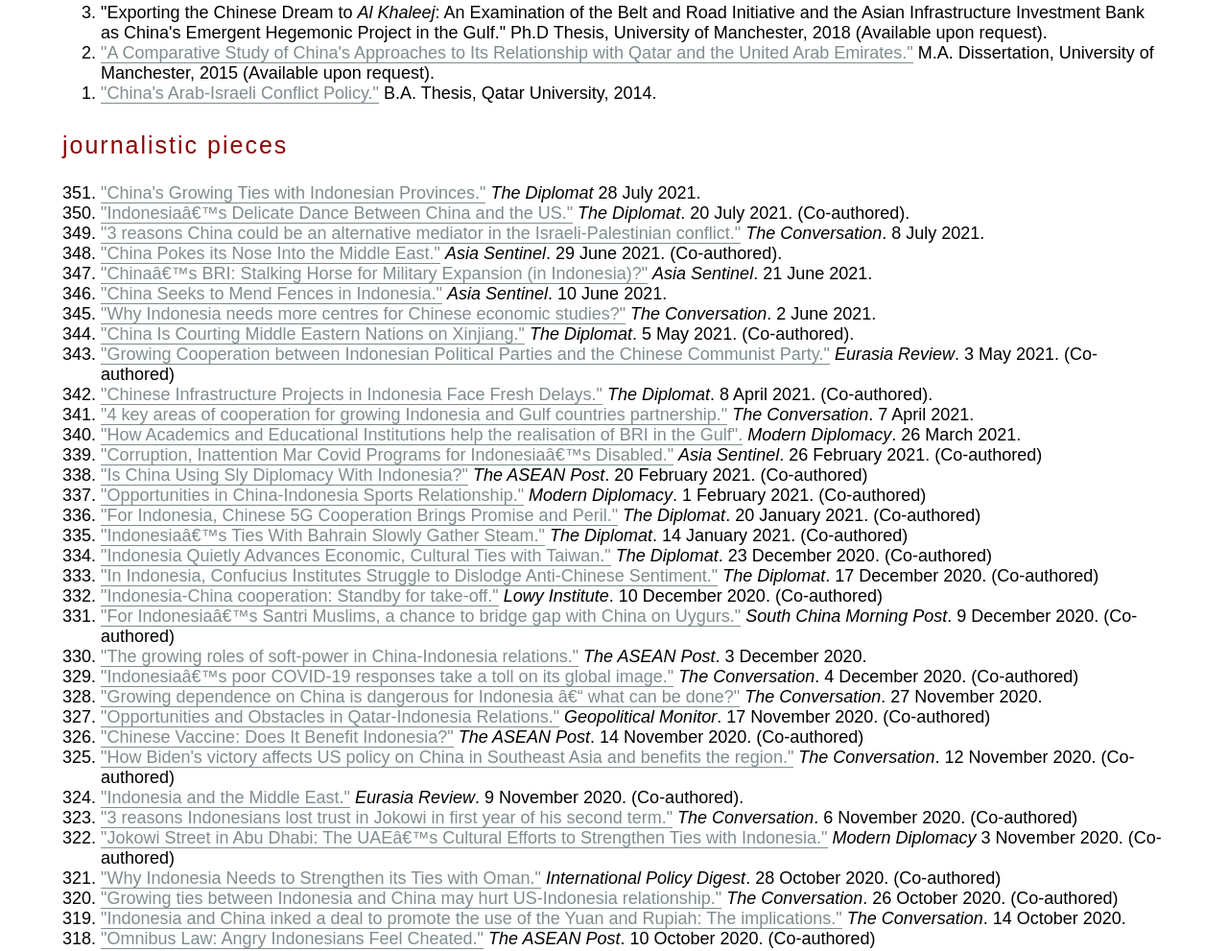
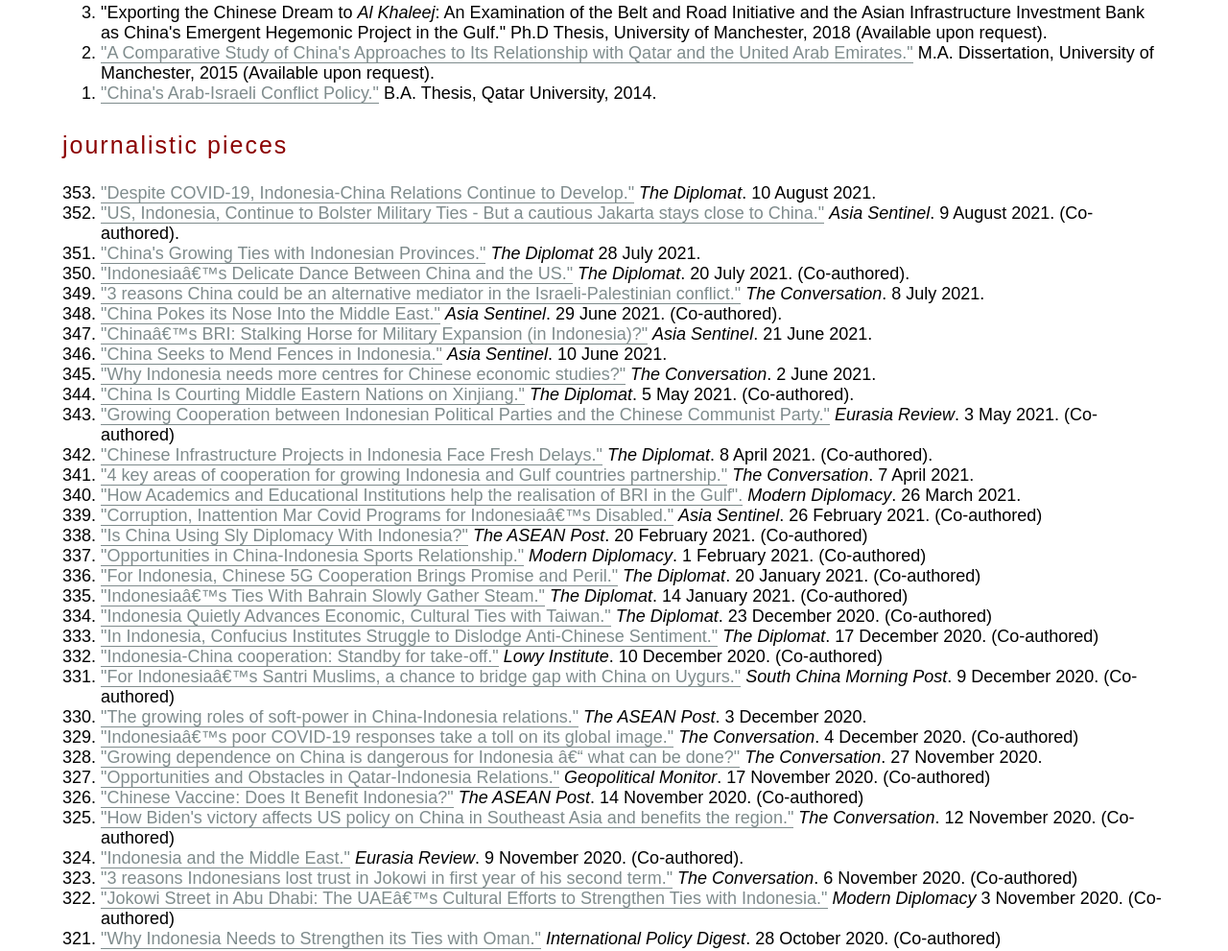
Before and after one commit to zulfikars/zulfikars.github.io, a plain HTML site: page index.html in a window 1280 px wide. Shown: the part 2898-3889 px from the top of the page at 96% size. Drawn offline with Linux system fonts and the light colour scheme; a web font is replaced by a local one.

Commit message:
Update index.html

```diff
--- a/index.html
+++ b/index.html
@@ -4,7 +4,7 @@
 <BODY BGCOLOR=#FFFFCC TEXT=#333333 LINK="#0000CC" VLINK=#FF6666>
 -->
 <meta http-equiv="Content-Type" content="text/html; charset=windows-1252">
-<meta content="Dr. Muhammad Zulfikar Rakhmat is an academic and researcher based in Indonesia and elsewhere." name="description">
+<meta content="Dr. Muhammad Zulfikar Rakhmat is an academic and researcher focusing on China-Indonesia-Middle East relations." name="description">
 <title>Dr. Muhammad Zulfikar Rakhmat's Personal Homepage</title>
 
 <meta name="viewport" content="width=device-width, initial-scale=1.0">
@@ -307,6 +307,8 @@
 				</div>
 		</div>
 				<ol reversed>
+							<li><a href="https://thediplomat.com/2021/08/despite-covid-19-indonesia-china-relations-continue-to-develop/">"Despite COVID-19, Indonesia-China Relations Continue to Develop."</a> <i>The Diplomat</i>. 10 August 2021.</li>
+							<li><a href="https://www.asiasentinel.com/p/us-indonesia-continue-to-bolster">"US, Indonesia, Continue to Bolster Military Ties - But a cautious Jakarta stays close to China."</a> <i>Asia Sentinel</i>. 9 August 2021. (Co-authored).</li>
  							<li><a href="https://thediplomat.com/2021/07/chinas-growing-ties-with-indonesian-provinces/">"China's Growing Ties with Indonesian Provinces."</a> <i>The Diplomat</i> 28 July 2021.</li>
 							<li><a href="https://thediplomat.com/2021/07/indonesias-delicate-dance-between-china-and-the-us/">"Indonesia’s Delicate Dance Between China and the US."</a> <i>The Diplomat</i>. 20 July 2021. (Co-authored).</li>
 							<li><a href="https://theconversation.com/3-reasons-china-could-be-an-alternative-mediator-in-the-israeli-palestinian-conflict-162363">"3 reasons China could be an alternative mediator in the Israeli-Palestinian conflict."</a> <i>The Conversation</i>. 8 July 2021.</li>
```
